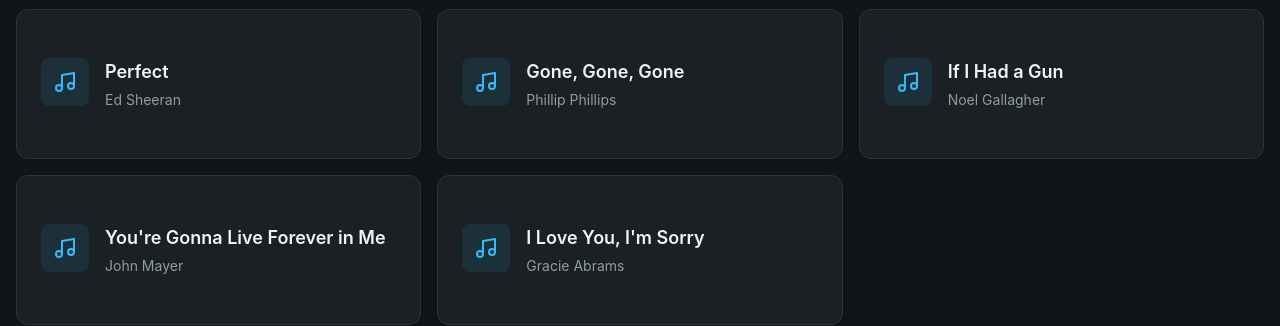
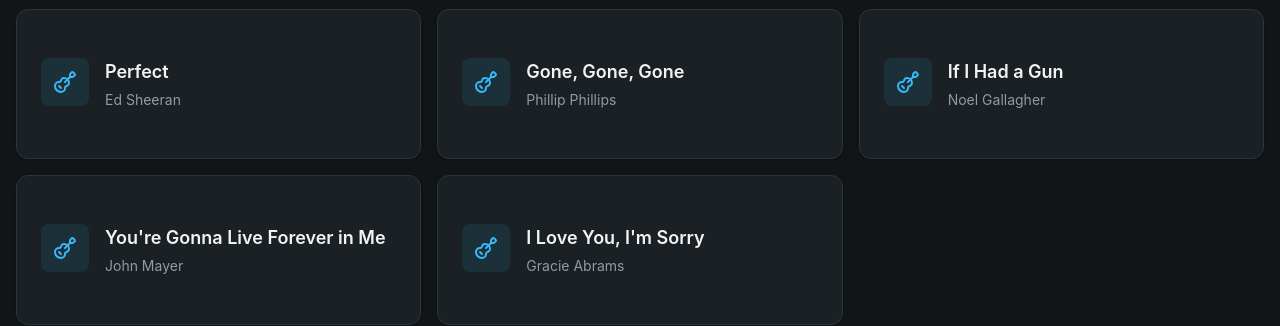
Before and after one commit to Dfaalt/DfaaltChords, a React (Vite) app: page / in a window 1280 px wide. Shown: the part 547-873 px from the top of the page. Built offline with nearby package versions, Linux system fonts and the light colour scheme.

Commit message:
feat: replace Music icon with Guitar and update no songs found icon to Disc3

```diff
--- a/src/components/SongCard.tsx
+++ b/src/components/SongCard.tsx
@@ -1,4 +1,4 @@
-import { Music } from "lucide-react";
+import { Guitar } from "lucide-react";
 import { Link } from "react-router-dom";
 import { Card, CardContent } from "./ui/card";
 
@@ -15,7 +15,7 @@ export const SongCard = ({ id, title, artist }: SongCardProps) => {
         <CardContent className="p-6">
           <div className="flex items-start gap-4">
             <div className="bg-primary/10 p-3 rounded-lg">
-              <Music className="h-6 w-6 text-primary" />
+              <Guitar className="h-6 w-6 text-primary" />
             </div>
             <div className="flex-1 min-w-0">
               <h3 className="font-semibold text-lg mb-1 truncate text-foreground">
--- a/src/pages/Index.tsx
+++ b/src/pages/Index.tsx
@@ -3,7 +3,7 @@ import { SongCard } from "@/components/SongCard";
 import { ThemeToggle } from "@/components/ThemeToggle";
 import { Button } from "@/components/ui/button";
 import { mockSongs } from "@/data/mockSongs";
-import { Music2, Plus, Guitar } from "lucide-react";
+import { Disc3, Plus, Guitar } from "lucide-react";
 import { useState } from "react";
 import { Link } from "react-router-dom";
 
@@ -70,7 +70,7 @@ export const Index = () => {
           </div>
         ) : (
           <div className="text-center py-16">
-            <Music2 className="h-16 w-16 text-muted-foreground mx-auto mb-4" />
+            <Disc3 className="h-16 w-16 text-muted-foreground mx-auto mb-4" />
             <h3 className="text-xl font-semibold mb-2">No songs found</h3>
             <p className="text-muted-foreground">
               Try searching with different keywords
```
